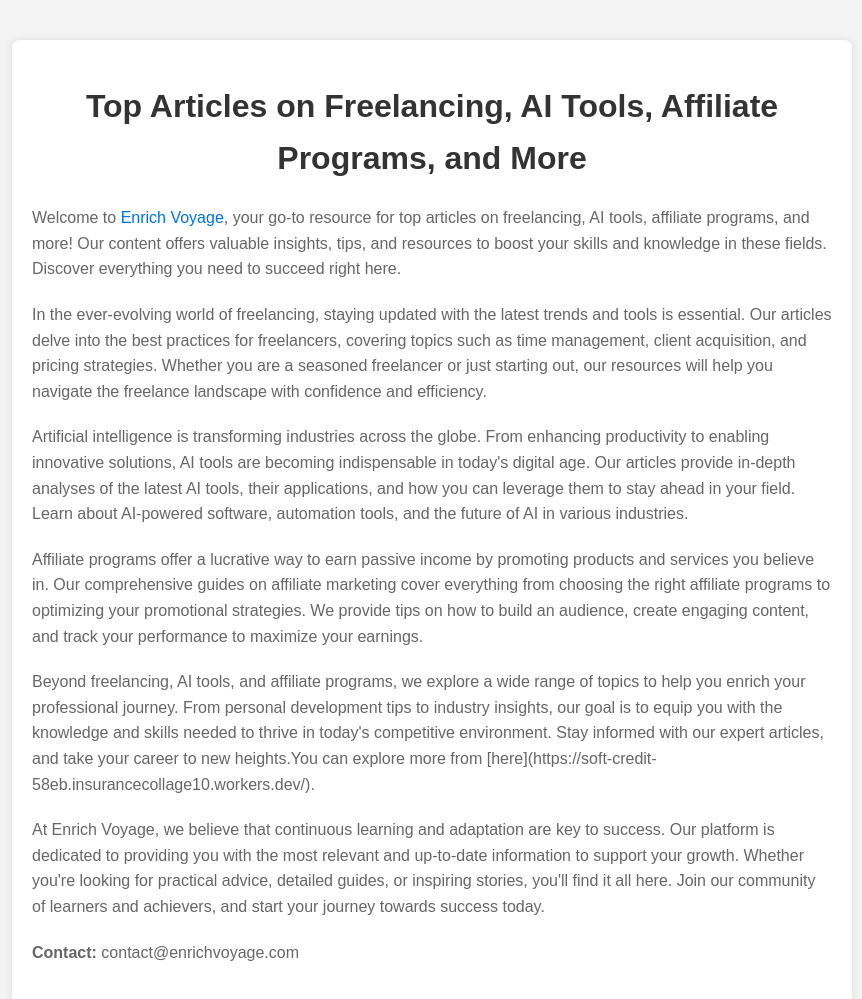
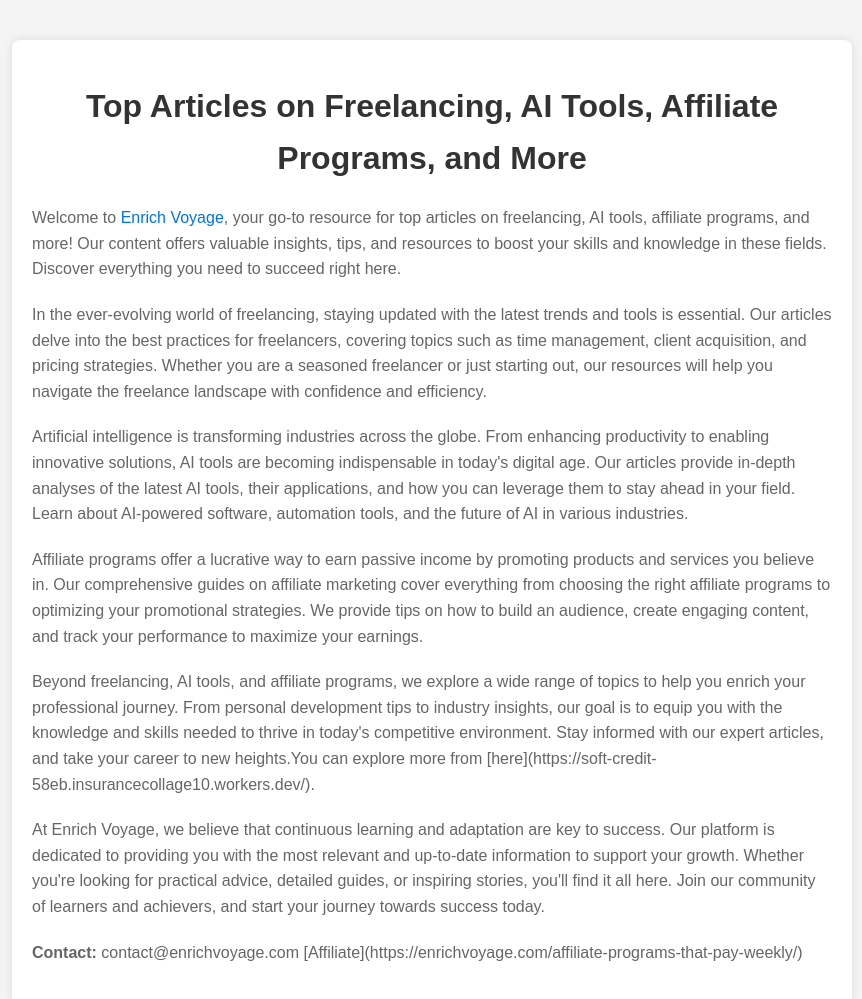
Before and after one commit to muddser9010/enrichvoyage01, a plain HTML site: page index.html in a window 1280 px wide. Shown: the whole page, without its empty margins (208-1070 px from the left). Drawn offline with Linux system fonts and the light colour scheme.

Commit message:
Update index.html

```diff
--- a/index.html
+++ b/index.html
@@ -51,7 +51,7 @@
         <p>Affiliate programs offer a lucrative way to earn passive income by promoting products and services you believe in. Our comprehensive guides on affiliate marketing cover everything from choosing the right affiliate programs to optimizing your promotional strategies. We provide tips on how to build an audience, create engaging content, and track your performance to maximize your earnings.</p>
         <p>Beyond freelancing, AI tools, and affiliate programs, we explore a wide range of topics to help you enrich your professional journey. From personal development tips to industry insights, our goal is to equip you with the knowledge and skills needed to thrive in today's competitive environment. Stay informed with our expert articles, and take your career to new heights.You can explore more from [here](https://soft-credit-58eb.insurancecollage10.workers.dev/). </p>
         <p>At Enrich Voyage, we believe that continuous learning and adaptation are key to success. Our platform is dedicated to providing you with the most relevant and up-to-date information to support your growth. Whether you're looking for practical advice, detailed guides, or inspiring stories, you'll find it all here. Join our community of learners and achievers, and start your journey towards success today.</p>
-        <p><b>Contact:</b> contact@enrichvoyage.com</p>
+        <p><b>Contact:</b> contact@enrichvoyage.com [Affiliate](https://enrichvoyage.com/affiliate-programs-that-pay-weekly/) </p>
     </main>
 </body>
 </html>
```
